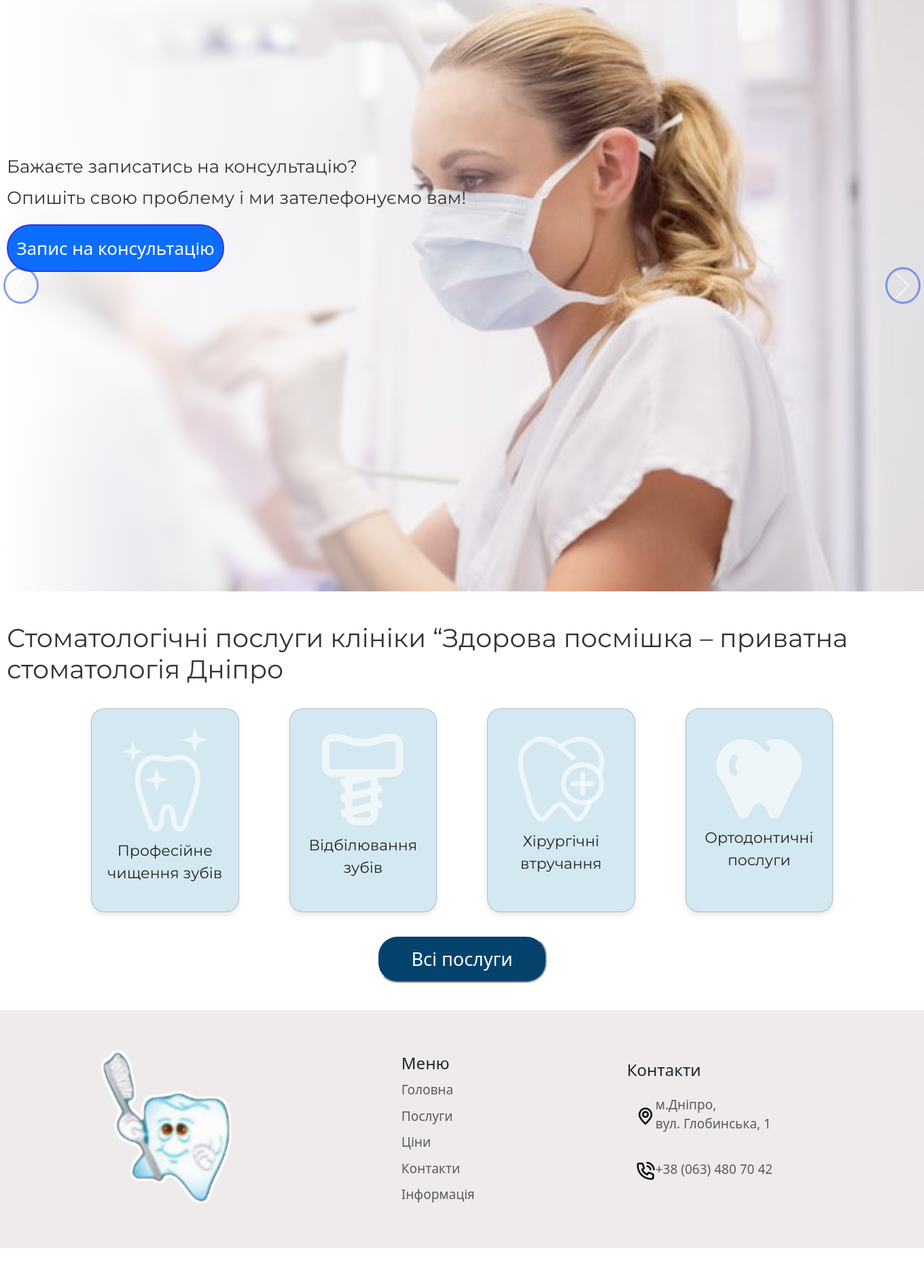
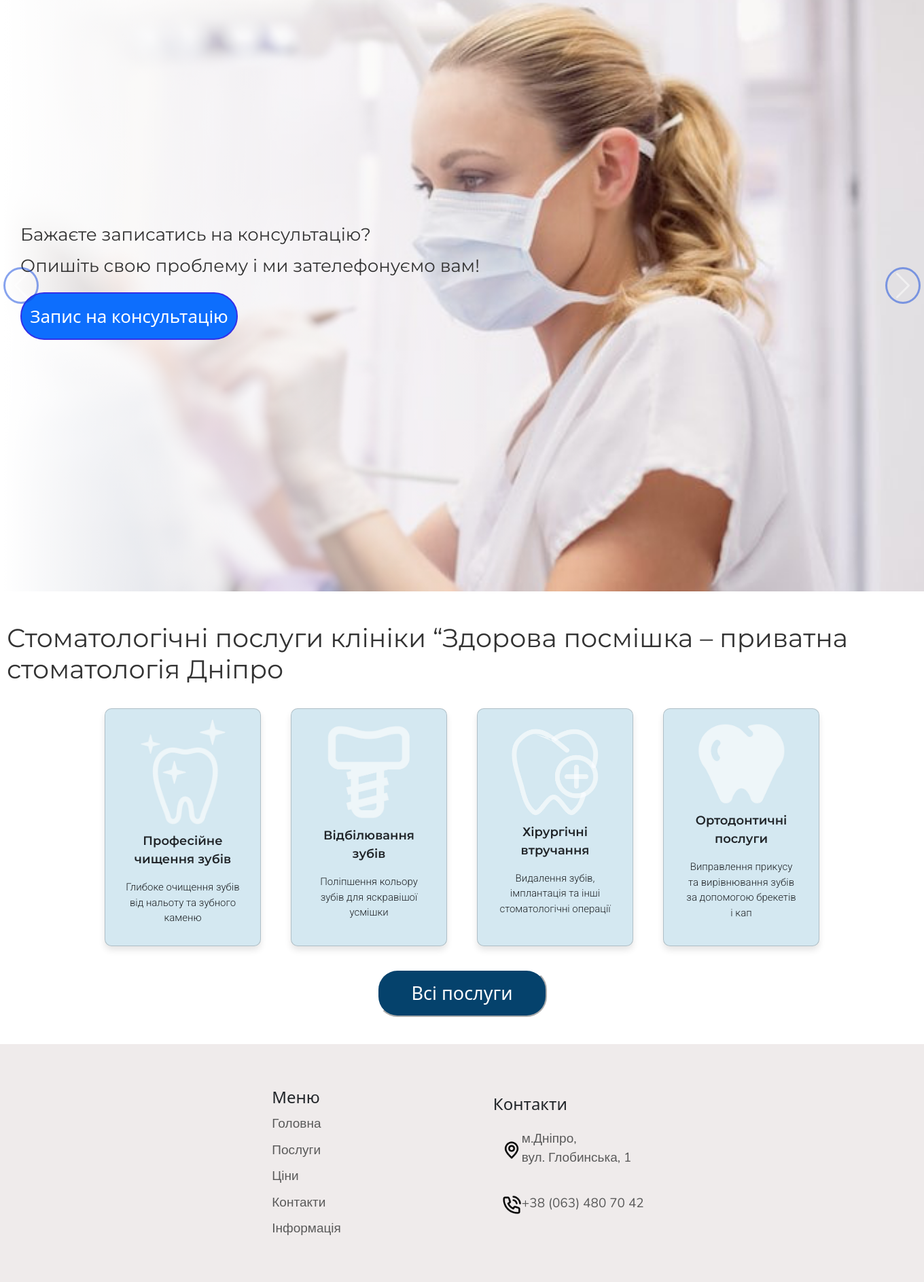
Before and after one commit to DanilKoshnarev/Dentist_Django, a Django app: template Dentist/main/templates/main/main.html in a window 1360 px wide; the page is wider, and only the part inside the window is pictured. Shown: the part 196-2082 px from the top of that part at 68% size. Before the commit the page ends 2032 px from the top of that part, so only its background shows below. Run offline with Django 3.2, Linux system fonts and the light colour scheme; the template is opened without the code that fills it, so the values that code supplies are empty; some web fonts are replaced.

Commit message:
update services card

```diff
--- a/Dentist/login/static/login/css/base.css
+++ b/Dentist/login/static/login/css/base.css
@@ -62,11 +62,16 @@ footer {
     width: 100%;
     height: 350px;
     gap: 200px;
+    padding: 10px 0;
 }
 
-footer #logo {
-    width: 250px;
-    height: auto;
+footer a,
+footer p {
+    font-family: "Nunito", sans-serif;
+    font-optical-sizing: auto;
+    color: #7a7a7a;
+    font-style: normal;
+    font-size: 18px;
 }
 
 .menu-footer a,
--- a/Dentist/login/templates/base.html
+++ b/Dentist/login/templates/base.html
@@ -68,7 +68,6 @@
     </main>
 
     <footer>
-        <a href="/" id="logo"><img src="{% static 'login/img/logo.png' %}" alt="" id="logo" ></a>
         <div class="menu-footer">
             <h4>Меню</h4>
             <a class = 'footer-menu' href="/">Головна</a>
--- a/Dentist/main/static/main/css/main.css
+++ b/Dentist/main/static/main/css/main.css
@@ -35,25 +35,42 @@ div{
 
 .card{
     width: 230px;
-    height: 300px;
+    height: 350px;
     background-color: #D4E8F1;
     display: flex;
     flex-direction: column;
     align-items: center;
     justify-content: center;
-    padding: 20px;
-    box-shadow: 0 4px 8px rgba(0, 0, 0, 0.1);
-    border-radius: 20px;
+    padding: 30px;
+    box-shadow: 0 6px 10px rgba(0, 0, 0, 0.1);
+    border-radius: 10px;
     text-align: center;
+}
+
+.container .notitle{
+    font-size: 15px;
+    font-family: "Roboto", sans-serif;
+    font-weight: 300;
+    font-style: normal;
+}
+
+.container .title {
+    font-family: "Montserrat", sans-serif;
+    font-optical-sizing: auto;
+    font-weight: 600;
+    font-style: normal;
+    font-size: 18px;
 }
 
 .container{
     display: flex;
-    justify-content: space-between;
-    gap: 50px;
+    flex-wrap: wrap;
+    gap: 20px;
+    justify-content: center;
 }
 
 .card img {
+    top: 0;
     width: 130px;
     height: auto;
     margin-bottom: 10px;
@@ -95,14 +112,6 @@ div{
 .appointmentForm .btn:hover {
     background-color: #00b7ff;
     color: white;
-}
-
-.container p{
-    font-size: 22px;
-    font-family: "Montserrat", sans-serif;
-    font-optical-sizing: auto;
-    font-weight: 200px;
-    font-style: normal;
 }
 
 #all {
@@ -191,9 +200,9 @@ div{
 
 .carousel-caption {
     margin-bottom: 250px;
-    bottom: 200px;
+    bottom: 100px;
     text-align: left;
-    margin-left: -200px;
+    margin-left: -180px;
 }
 
 
--- a/Dentist/main/templates/main/main.html
+++ b/Dentist/main/templates/main/main.html
@@ -14,6 +14,7 @@ main
   <link href="https://fonts.googleapis.com/css2?family=Ledger&display=swap" rel="stylesheet">
   <link href="https://fonts.googleapis.com/css2?family=Vollkorn+SC:wght@400;600;700;900&display=swap" rel="stylesheet">
   <link href="https://fonts.googleapis.com/css2?family=Montserrat:ital,wght@0,100..900;1,100..900&display=swap" rel="stylesheet">
+  <link href="https://fonts.googleapis.com/css2?family=Montserrat:ital,wght@0,100..900;1,100..900&family=Nunito:ital,wght@0,200..1000;1,200..1000&family=Roboto:ital,wght@0,100;0,300;0,400;0,500;0,700;0,900;1,100;1,300;1,400;1,500;1,700;1,900&display=swap" rel="stylesheet">
 {% endblock %}
 
 {% block content %}
@@ -64,22 +65,26 @@ main
 <div class="container">
     <div class="card">
         <img src="{% static 'main/img/01.jpg' %}" alt="">
-        <p>Професійне чищення зубів</p>
+        <p class="title">Професійне чищення зубів</p>
+        <p class="notitle">Глибоке очищення зубів від нальоту та зубного каменю</p>
     </div>
 
     <div class="card">
         <img src="{% static 'main/img/02.jpg' %}" alt="">
-        <p>Відбілювання зубів</p>
+        <p class="title">Відбілювання зубів</p>
+        <p class="notitle">Поліпшення кольору зубів для яскравішої усмішки</p>
     </div>
 
     <div class="card">
         <img src="{% static 'main/img/03.jpg' %}" alt="">
-        <p>Хірургічні втручання</p>
+        <p class="title">Хірургічні втручання</p>
+        <p class="notitle">Видалення зубів, імплантація та інші стоматологічні операції</p>
     </div>
 
     <div class="card">
         <img src="{% static 'main/img/04.jpg' %}" alt="">
-        <p>Ортодонтичні послуги</p>
+        <p class="title">Ортодонтичні послуги</p>
+        <p class="notitle">Виправлення прикусу та вирівнювання зубів за допомогою брекетів і кап</p>
     </div>
 </div>
 
```
